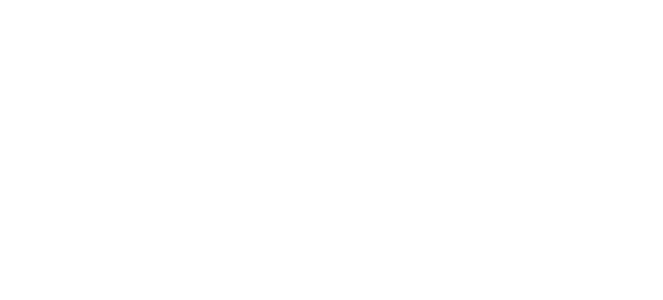
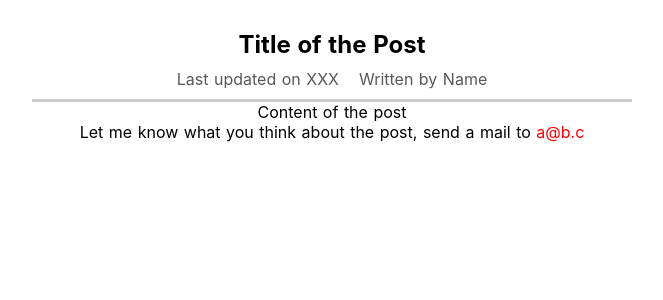
Before and after one commit to lala-lee-jobs/udemy-nuxt-project, a Nuxt app: page /posts/1 in a window 1280 px wide. Before the commit this address had no page. Shown: the top 300 px of the page, without its empty margins (308-971 px from the left). Built offline with nearby package versions, Linux system fonts and the light colour scheme.

Commit message:
Creating the Main "Sections" (Pages)

```diff
--- /dev/null
+++ b/pages/about/index.vue
@@ -0,0 +1,16 @@
+<template>
+  <div class="about-page">
+    <h1>This is my absolutely fantastic "About Me" Page!</h1>
+    <p>Lorem ipsum, dolor sit amet consectetur adipisicing elit. Totam officiis ab voluptatibus assumenda error quas deleniti eius? Suscipit, numquam? Quis aliquid non animi numquam amet voluptas dolorum sunt aspernatur commodi?</p>
+    <p>Lorem ipsum, dolor sit amet consectetur adipisicing elit. Totam officiis ab voluptatibus assumenda error quas deleniti eius? Suscipit, numquam? Quis aliquid non animi numquam amet voluptas dolorum sunt aspernatur commodi?</p>
+    <p>Lorem ipsum, dolor sit amet consectetur adipisicing elit. Totam officiis ab voluptatibus assumenda error quas deleniti eius? Suscipit, numquam? Quis aliquid non animi numquam amet voluptas dolorum sunt aspernatur commodi?</p>
+    <p>Lorem ipsum, dolor sit amet consectetur adipisicing elit. Totam officiis ab voluptatibus assumenda error quas deleniti eius? Suscipit, numquam? Quis aliquid non animi numquam amet voluptas dolorum sunt aspernatur commodi?</p>
+  </div>
+</template>
+
+<style scoped>
+.about-page {
+  text-align: center;
+  padding: 30px;
+}
+</style>
--- /dev/null
+++ b/pages/posts/_id/index.vue
@@ -0,0 +1,71 @@
+<template>
+    <div class="single-post-page">
+        <section class="post">
+            <h1 class="post-title">Title of the Post</h1>
+            <div class="post-details">
+                <div class="post-detail">Last updated on XXX</div>
+                <div class="post-detail">Written by Name</div>
+            </div>
+            <p class="post-content">Content of the post</p>
+        </section>
+        <div class="post-feedback">
+            <p>
+                Let me know what you think about the post, send a mail to
+                <a href="#">a@b.c</a>
+            </p>
+        </div>
+    </div>
+</template>
+<style scoped>
+.single-post-page {
+  padding: 30px;
+  text-align: center;
+  box-sizing: border-box;
+}
+
+.post {
+  width: 100%;
+}
+
+@media (min-width: 768px) {
+  .post {
+    width: 600px;
+    margin: auto;
+  }
+}
+
+.post-title {
+  margin: 0;
+}
+
+.post-details {
+  padding: 10px;
+  box-sizing: border-box;
+  border-bottom: 3px solid #ccc;
+  display: flex;
+  justify-content: center;
+  align-items: center;
+  flex-direction: column;
+}
+
+@media (min-width: 768px) {
+  .post-details {
+    flex-direction: row;
+  }
+}
+
+.post-detail {
+  color: rgb(88, 88, 88);
+  margin: 0 10px;
+}
+
+.post-feedback a {
+  color: red;
+  text-decoration: none;
+}
+
+.post-feedback a:hover,
+.post-feedback a:active {
+  color: salmon;
+}
+</style>
--- /dev/null
+++ b/pages/posts/index.vue
@@ -0,0 +1,12 @@
+<template>
+    <div class="posts-page">
+
+    </div>
+</template>
+<style scoped>
+.posts-page {
+    display: flex;
+    justify-content: center;
+    align-items: center;
+}
+</style>
```
Also changed, not shown: 1 other file (tests, documents, lock files or other folders).
